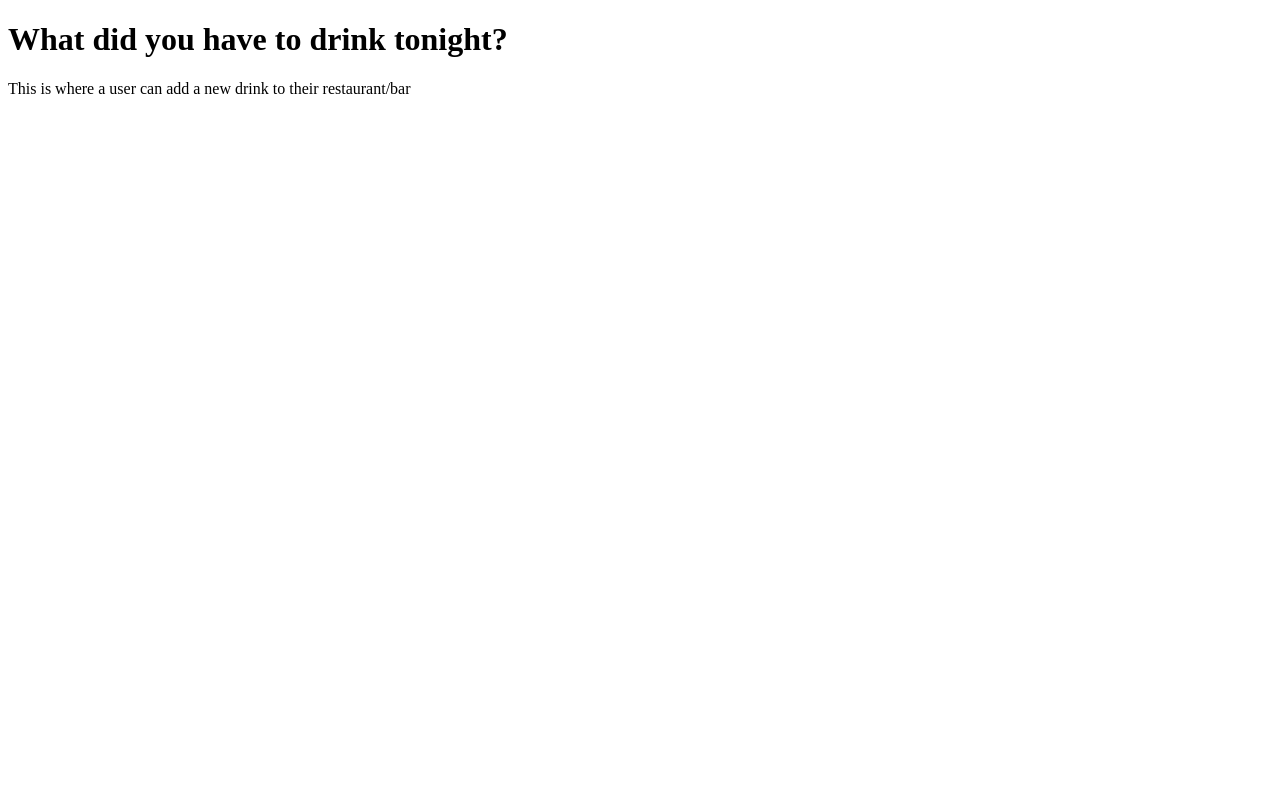
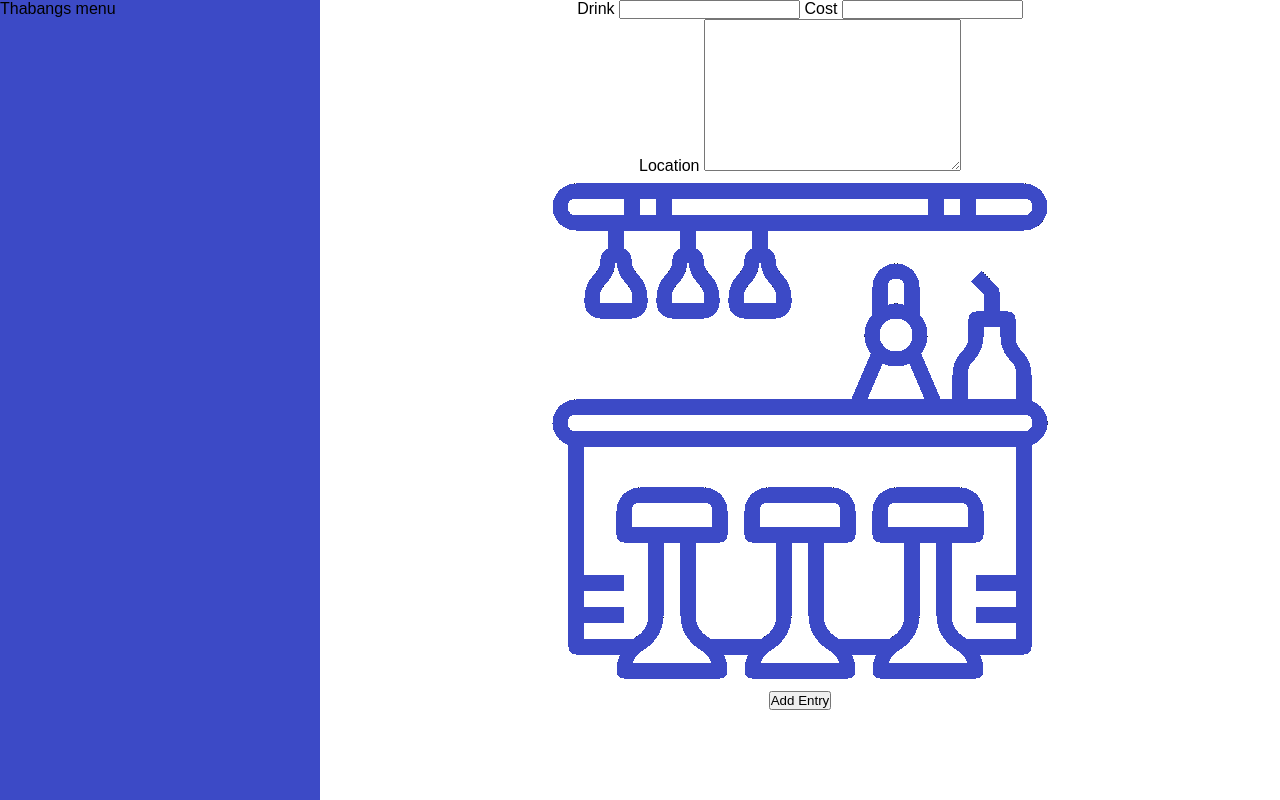
Before and after one commit to Adam-Kaminski-BBD/TrainYourMemory, a website: page Website/public/Views/entry.html in a window 1280 px wide. Drawn offline with Linux system fonts and the light colour scheme; files whose address does not match are found by name.

Commit message:
Basic structure and styling

```diff
--- /dev/null
+++ b/Website/public/Styles/entry_ss.css
@@ -0,0 +1,32 @@
+:root{
+  --main_blue: #3C4AC6;
+  --bg_blue: #3c4ac62e;
+  --border_radius: 10px;
+}
+
+*{
+  padding: 0;
+  margin: 0;
+  font-family: Arial, Helvetica, sans-serif;
+}
+
+html{
+  width: 100%;
+  height: 100%;
+}
+body{
+  width: 100%;
+  height: 100%;
+  display: grid;
+  grid-template-columns: 1fr 3fr;
+}
+
+main{
+  text-align: center;
+  overflow-y: auto;
+}
+
+nav{
+  background-color: var(--main_blue);
+  width: 100%;
+}
--- a/Website/public/Views/entry.html
+++ b/Website/public/Views/entry.html
@@ -4,10 +4,27 @@
     <meta charset="UTF-8">
     <meta name="viewport" content="width=device-width, initial-scale=1.0">
     <title>Add Dop</title>
+    <link rel="stylesheet" href="../Styles/entry_ss.css">
     <script src="./entry.js"></script>
 </head>
 <body>
-    <h1>What did you have to drink tonight?</h1>
-    <p>This is where a user can add a new drink to their restaurant/bar</p>
+    <nav>Thabangs menu</nav>
+    <main>
+        <!-- Override default -->
+        <form>
+            <section>
+                <label for="drink">Drink</label>
+                <input type="text" name="drink" maxlength="50" required>
+                <label for="cost">Cost</label>
+                <input type="number" name="cost" max="10000" required>
+            </section>
+            <section>
+                <label for="location">Location</label>
+                <textarea name="location" cols="30" rows="10"  required></textarea>
+            </section>
+            <img src="../Images/bar-counter.png" alt="bar counter">
+            <section><button type="submit">Add Entry</button></section>
+        </form>
+    </main>
 </body>
 </html>
```
Also changed, not shown: Website/public/Images/bar-counter.png (added).
